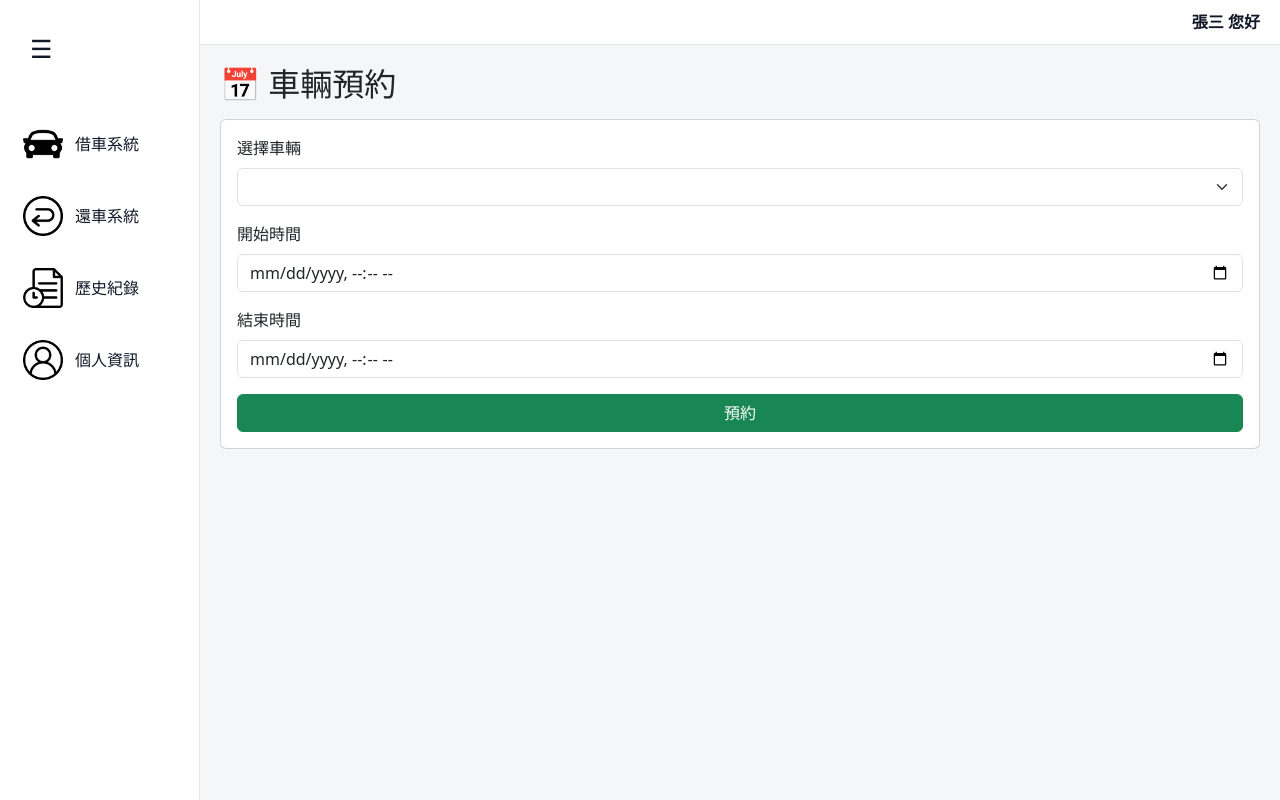
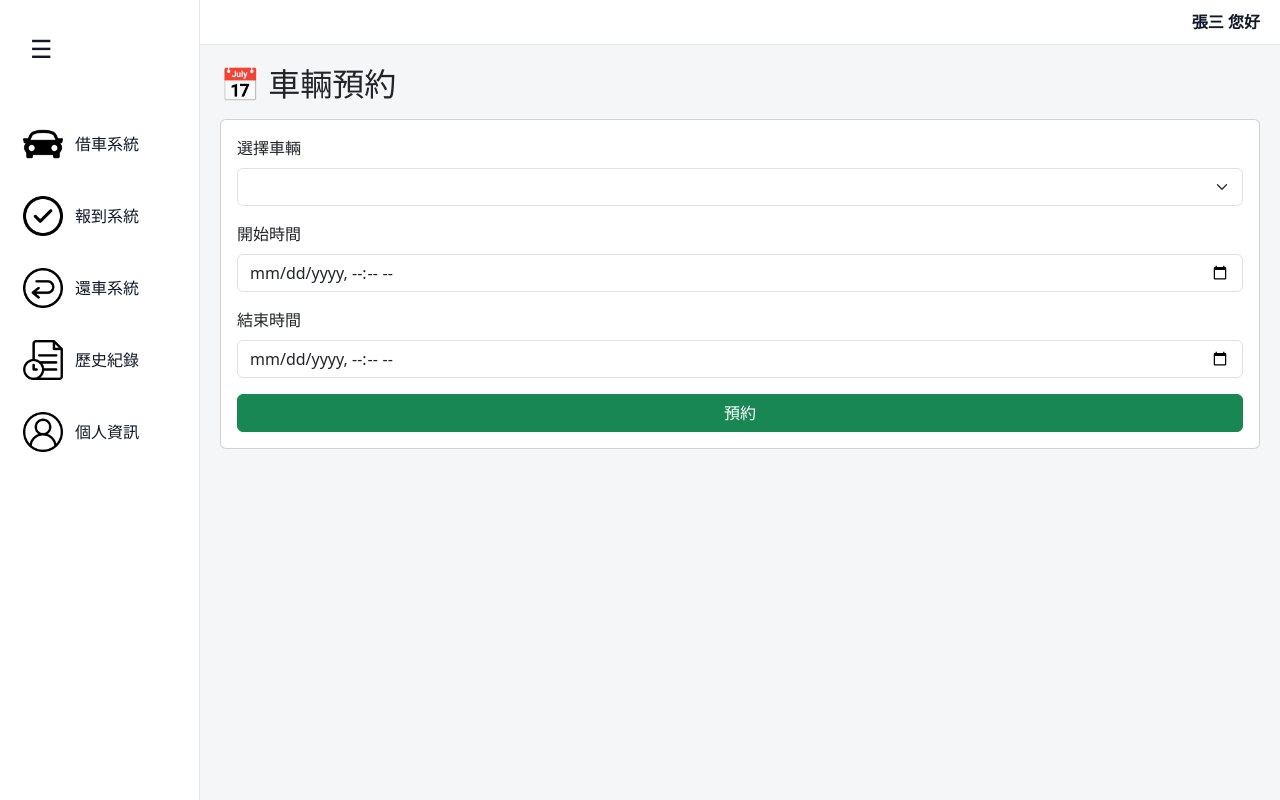
Before and after one commit to hyc-ib/booking_system, a Django app: page /reserve/ in a window 1280 px wide. Run offline with Django 5.2, Linux system fonts and the light colour scheme; the visitor is signed in with stand-in values (Sample User, id 1); data that the repository does not hold is empty.

Commit message:
feat(frontend): add check-in icon and sidebar navigation link

```diff
--- a/templates/base.html
+++ b/templates/base.html
@@ -146,6 +146,11 @@ body {
         </a>
 
         <a href="/return/">
+            <img src="{% static 'images/checkIn_icon.png' %}" class="icon-img">
+            <span class="text">報到系統</span>
+        </a>
+
+        <a href="/return/">
             <img src="{% static 'images/returnCar_icon.png' %}" class="icon-img">
             <span class="text">還車系統</span>
         </a>
```
Also changed, not shown: static/images/checkIn_icon.png (added).
